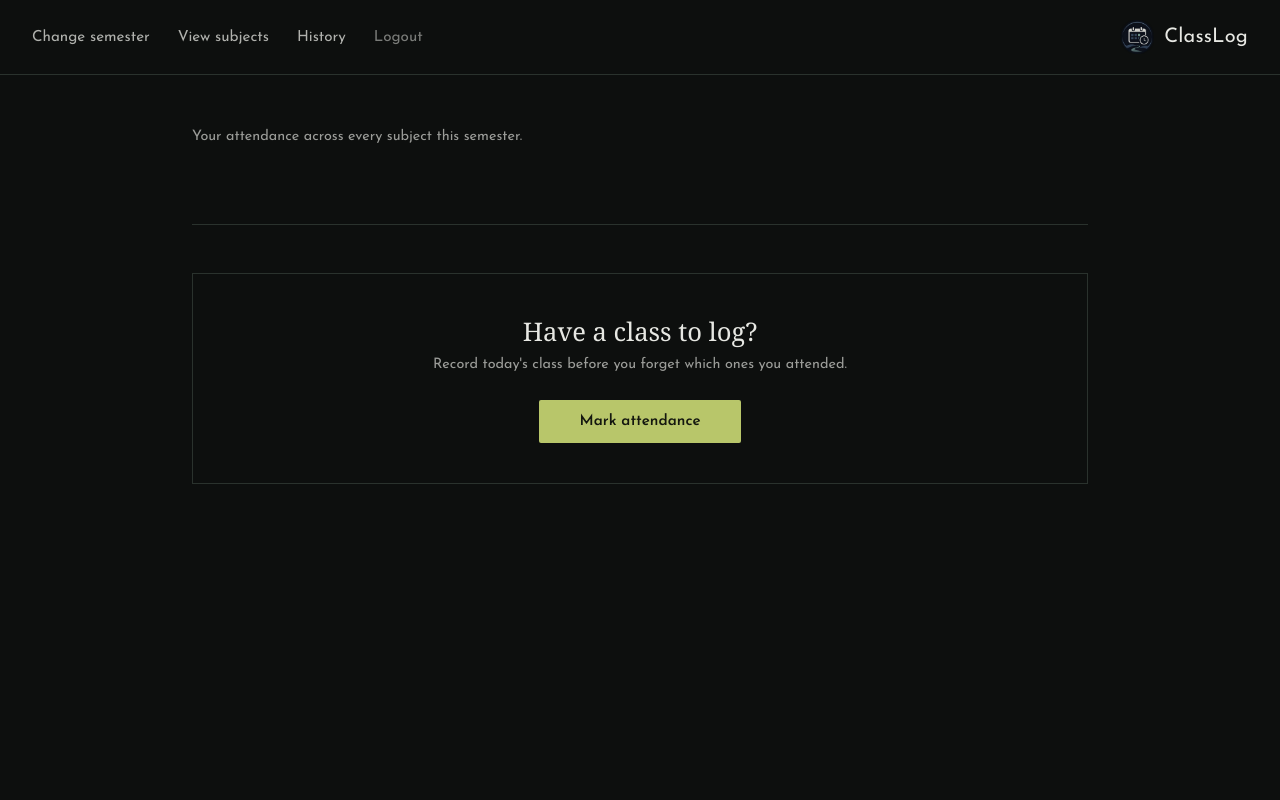
After one commit to SujaySimha2/classlog, a Flask app: template app/templates/index.html in a window 1280 px wide. The commit adds this page. Run offline with Flask 3, Linux system fonts and the light colour scheme; the template is opened without the code that fills it, so the values that code supplies are empty; some web fonts are replaced.

Commit message:
feat: Add dashboard/main page

```diff
--- a/app/attendance.py
+++ b/app/attendance.py
@@ -66,3 +66,8 @@ def mark_attendance():
     else:
         flash("Please select a valid semester to mark attendance.", category="warning")
         return redirect(url_for("semesters.list_semesters"))
+
+@attendance_bp.route("/attendance/history", methods=["GET", "POST"])
+@login_required
+def attendance_history():
+    return ""
--- a/app/static/styles/main.css
+++ b/app/static/styles/main.css
@@ -81,6 +81,33 @@ a {
   font-size: 1.25rem;
   font-weight: 200;
   letter-spacing: 0.01em;
+}
+
+.navbar-links {
+  display: flex;
+  align-items: center;
+  gap: 1.75rem;
+  list-style: none;
+  margin: 0;
+  padding: 0;
+}
+
+.navbar-links .navbar-link {
+  opacity: 0.75;
+}
+
+.navbar-links .navbar-link:hover {
+  opacity: 1;
+}
+
+.navbar-links .navbar-link.is-logout {
+  opacity: 0.5;
+}
+
+.navbar-links .navbar-link.is-logout:hover {
+  color: var(--error);
+  border-bottom-color: var(--error);
+  opacity: 1;
 }
 
 /* ---------- Auth layout ---------- */
@@ -181,6 +208,9 @@ a {
   cursor: pointer;
   margin-top: 0.25rem;
   transition: background-color 0.15s ease;
+  text-decoration: none;
+  display: inline-block;
+  text-align: center;
 }
 
 .btn-primary:hover {
@@ -450,46 +480,125 @@ a {
   color: #1A0E0C;
 }
 
-@media (max-width: 480px) {
-  .navbar {
-    padding: 1rem 1.25rem;
+
+/* ---------- Dashboard ---------- */
+
+.subject-grid {
+  display: grid;
+  grid-template-columns: repeat(2, 1fr);
+  gap: 1rem;
 }
 
-  .navbar-brand span {
-    font-size: 1.25rem;
+.subject-card {
+  border: 1px solid var(--border);
+  padding: 1.75rem;
+  display: flex;
+  align-items: center;
+  gap: 1.5rem;
 }
 
-  .auth-panel {
-    padding: 1.75rem 1.5rem;
-    border-left: none;
-    border-right: none;
-    max-width: 100%;
+.subject-info {
+  flex: 1;
+  min-width: 0;
 }
 
-  .auth-main {
-    padding: 2rem 0;
+.subject-info .subject-name {
+  font-family: var(--font-serif);
+  font-size: 1.3rem;
+  margin: 0 0 0.15rem;
+  line-height: 1.2;
 }
 
-  .topbar {
-    padding: 1rem 1.25rem;
+.subject-info .subject-code {
+  font-size: 0.8rem;
+  opacity: 0.55;
+  margin: 0 0 0.9rem;
 }
 
-  .form-main {
-    padding: 2rem 1.25rem;
+.subject-info .subject-skip {
+  font-size: 0.82rem;
+  opacity: 0.75;
+  margin: 0;
+  line-height: 1.4;
 }
 
-  .field-row {
-    flex-direction: column;
-    gap: 0;
+.subject-info .subject-skip strong {
+  font-weight: 600;
+  opacity: 1;
 }
 
-  .page-main {
-    padding: 2rem 1.25rem;
+.donut-wrap {
+  position: relative;
+  width: 96px;
+  height: 96px;
+  flex-shrink: 0;
 }
 
-  .semester-grid {
-    grid-template-columns: 1fr;
+.donut-wrap svg {
+  width: 100%;
+  height: 100%;
+  transform: rotate(-90deg);
 }
+
+.donut-track {
+  fill: none;
+  stroke: var(--border);
+  stroke-width: 8;
+}
+
+.donut-progress {
+  fill: none;
+  stroke-width: 8;
+  stroke-linecap: round;
+  stroke-dasharray: 251.2;
+  stroke-dashoffset: 251.2;
+  transition: stroke-dashoffset 1.1s cubic-bezier(0.4, 0, 0.2, 1);
+}
+
+.donut-progress.color-success { stroke: var(--success); }
+.donut-progress.color-neutral { stroke: var(--text); }
+.donut-progress.color-warning { stroke: var(--warning); }
+.donut-progress.color-error   { stroke: var(--error); }
+
+.donut-label {
+  position: absolute;
+  inset: 0;
+  display: flex;
+  align-items: center;
+  justify-content: center;
+  font-size: 1rem;
+  font-weight: 600;
+}
+
+.section-divider {
+  border: none;
+  border-top: 1px solid var(--border);
+  margin: 3rem 0;
+}
+
+.mark-attendance-cta {
+  border: 1px solid var(--border);
+  padding: 2.5rem;
+  text-align: center;
+}
+
+.mark-attendance-cta h2 {
+  font-family: var(--font-serif);
+  font-weight: 400;
+  font-size: 1.6rem;
+  margin: 0 0 0.5rem;
+}
+
+.mark-attendance-cta p {
+  font-size: 0.9rem;
+  opacity: 0.65;
+  margin: 0 0 1.5rem;
+}
+
+.mark-attendance-cta .btn-primary {
+  width: auto;
+  display: inline-block;
+  padding: 0.85rem 2.5rem;
 }
 
 /* ---------- List / browse pages ---------- */
--- /dev/null
+++ b/app/templates/index.html
@@ -0,0 +1,105 @@
+<!DOCTYPE html>
+<html lang="en">
+<head>
+  <meta charset="UTF-8">
+  <meta name="viewport" content="width=device-width, initial-scale=1.0">
+  <title>Dashboard — ClassLog</title>
+  <link rel="stylesheet" href="{{ url_for('static', filename='styles/main.css') }}">
+</head>
+<body>
+
+  {% include 'partials/app_navbar.html' %}
+
+  <main class="page-main">
+    <div class="page-header">
+      <h1>{{ current_semester.name }}</h1>
+      <p>Your attendance across every subject this semester.</p>
+    </div>
+
+    {% with messages = get_flashed_messages(with_categories=true) %}
+      {% if messages %}
+        <ul class="flash-list">
+          {% for category, message in messages %}
+            <li class="flash-message category-{{ category }}">{{ message }}</li>
+          {% endfor %}
+        </ul>
+      {% endif %}
+    {% endwith %}
+
+    <div class="subject-grid">
+      {% for subject in subjects %}
+        <div
+          class="subject-card"
+          data-attendance="{{ subject.attendance }}"
+          data-min-attendance="{{ subject.min_attendance }}"
+        >
+          <div class="donut-wrap">
+            <svg viewBox="0 0 96 96">
+              <circle class="donut-track" cx="48" cy="48" r="40"></circle>
+              <circle class="donut-progress" cx="48" cy="48" r="40"></circle>
+            </svg>
+            <span class="donut-label">{{ subject.attendance_percent }}%</span>
+          </div>
+          <div class="subject-info">
+            <p class="subject-name">{{ subject.name }}</p>
+            <p class="subject-code">{{ subject.code }}</p>
+            <p class="subject-skip">
+              {% if classes_can_skip[loop.index0] >= 0 %}
+                You can skip <strong>{{ classes_can_skip[loop.index0] }}</strong> more class{{ '' if classes_can_skip[loop.index0] == 1 else 'es' }} and stay above {{ subject.min_attendance }}%.
+              {% else %}
+                {% if classes_to_recover[loop.index0] >= 0 %}
+                  Attend <strong>{{ classes_to_recover[loop.index0] }}</strong> more class{{ '' if classes_to_recover[loop.index0] == 1 else 'es' }} to reach {{ subject.min_attendance }}%.
+                {% else %}
+                    You have already missed too many classes to reach {{ subject.min_attendance }}%.
+                {% endif %}
+              {% endif %}
+            </p>
+          </div>
+        </div>
+      {% endfor %}
+    </div>
+
+    <hr class="section-divider">
+
+    <div class="mark-attendance-cta">
+      <h2>Have a class to log?</h2>
+      <p>Record today's class before you forget which ones you attended.</p>
+      <a class="btn-primary" href="{{ url_for('attendance.mark_attendance') }}">Mark attendance</a>
+    </div>
+  </main>
+
+  <script>
+    (function () {
+      var CIRCUMFERENCE = 251.2;
+
+      function colorClassFor(attendance, minAttendance) {
+        if (attendance > minAttendance + 5) return 'color-success';
+        if (attendance >= minAttendance) return 'color-neutral';
+        if (attendance >= minAttendance - 5) return 'color-warning';
+        return 'color-error';
+      }
+
+      function animateDonut(card) {
+        var attendance = parseFloat(card.getAttribute('data-attendance'));
+        var minAttendance = parseFloat(card.getAttribute('data-min-attendance'));
+        var progress = card.querySelector('.donut-progress');
+
+        if (isNaN(attendance) || !progress) return;
+
+        progress.classList.add(colorClassFor(attendance, minAttendance));
+
+        var offset = CIRCUMFERENCE - (Math.min(Math.max(attendance, 0), 100) / 100) * CIRCUMFERENCE;
+
+        requestAnimationFrame(function () {
+          requestAnimationFrame(function () {
+            progress.style.strokeDashoffset = offset;
+          });
+        });
+      }
+
+      document.querySelectorAll('.subject-card').forEach(animateDonut);
+    })();
+  </script>
+
+</body>
+</html>
--- /dev/null
+++ b/app/templates/partials/app_navbar.html
@@ -0,0 +1,12 @@
+<nav class="navbar">
+  <ul class="navbar-links">
+    <li><a class="navbar-link" href="{{ url_for('semesters.list_semesters') }}">Change semester</a></li>
+    <li><a class="navbar-link" href="{{ url_for('subjects.manage_subjects') }}">View subjects</a></li>
+    <li><a class="navbar-link" href="{{ url_for('attendance.attendance_history') }}">History</a></li>
+    <li><a class="navbar-link is-logout" href="{{ url_for('auth.logout') }}">Logout</a></li>
+  </ul>
+  <a class="navbar-brand" href="{{ url_for('index.index_page') }}">
+    <img src="{{ url_for('static', filename='assets/logo.png') }}" alt="ClassLog logo">
+    <span>ClassLog</span>
+  </a>
+</nav>
```
Also changed, not shown: other parts of app/static/styles/main.css (+71 -0 lines), app/main.py (+34 -2 lines). Lines whose indentation alone changed are shown as unchanged.
